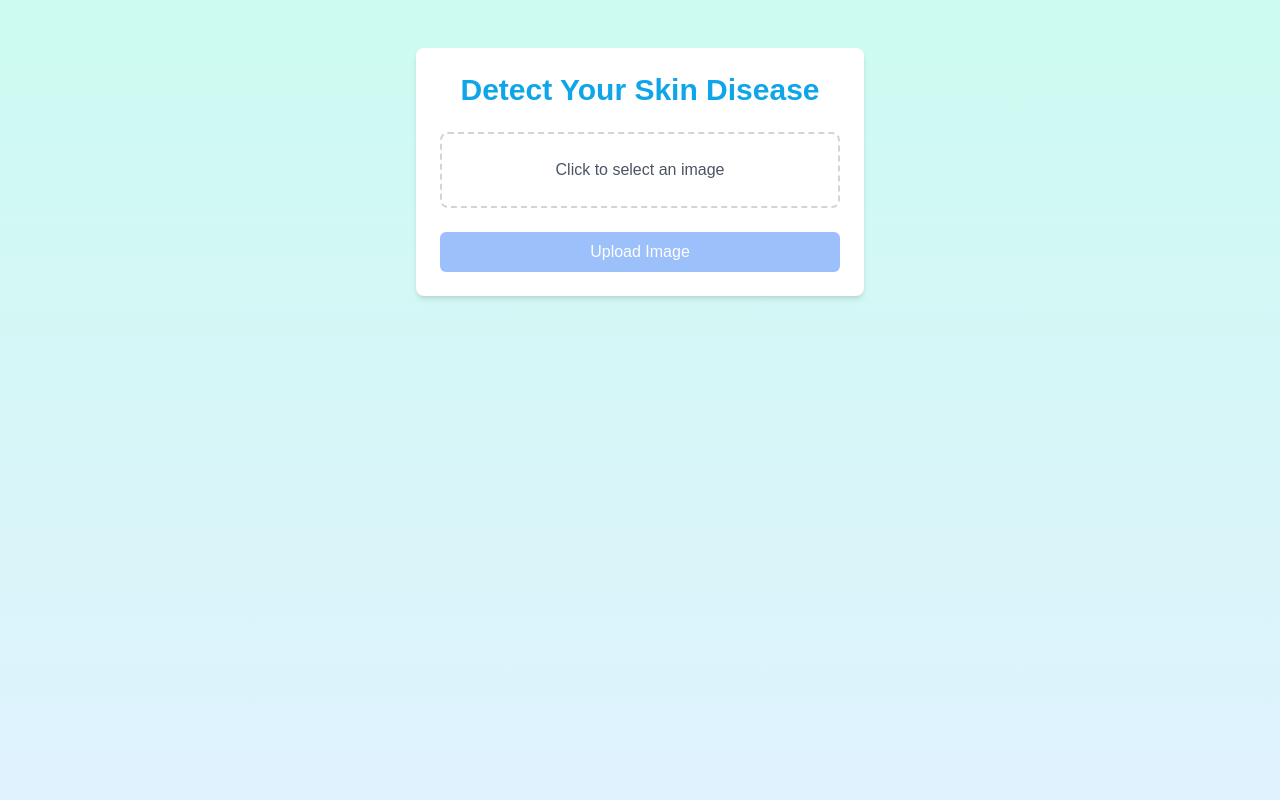
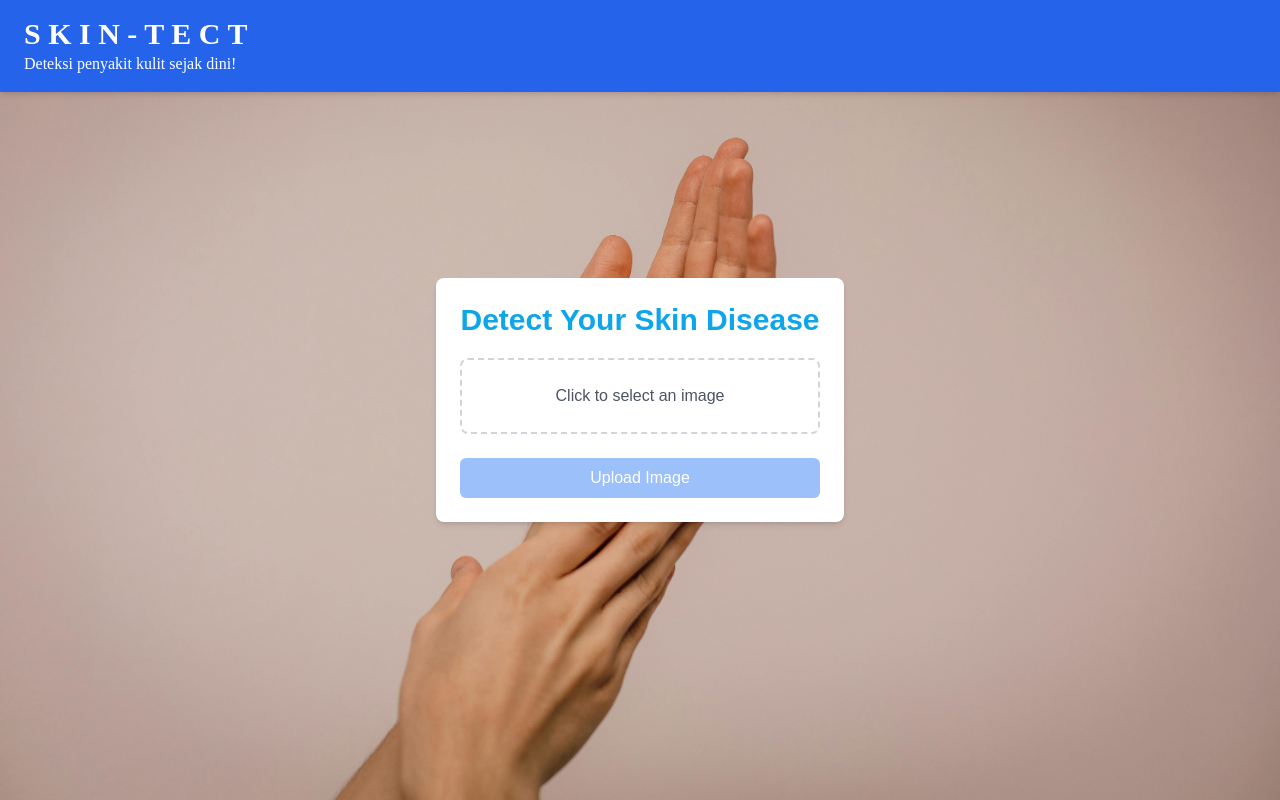
Before and after one commit to bintangharry123/tktb-frontend, a Next.js app: page / in a window 1280 px wide. Built offline with nearby package versions, Linux system fonts and the light colour scheme.

Commit message:
feat: commit changes

```diff
--- a/app/page.js
+++ b/app/page.js
@@ -28,10 +28,24 @@ export default function HomePage() {
     setResultData(data.result)
   };
 
-  return (
-    <div className="min-h-screen bg-gradient-to-b from-teal-100 to-sky-100 py-12 px-4">
+return (
+  <div className="min-h-screen bg-[url('/pexels-juanpphotoandvideo-1242349.jpg')] bg-cover bg-center flex items-center justify-center">
+      {/* Navigation Header */}
+      <div className="bg-blue-600 text-white py-4 px-6 shadow-md fixed top-0 left-0 w-full z-10">
+        <h1
+          style ={{
+            fontFamily: "Montserrat",
+          }}
+          className="text-3xl font-bold  text-white">S K I N - T E C T</h1>
+        <h1
+          style={{
+            fontFamily: "Plus Jakarta Sans",
+          }}
+          className="text-3l font-serif text-white">Deteksi penyakit kulit sejak dini!</h1>
+
+      </div>
       <div className="max-w-md mx-auto bg-white rounded-lg shadow-md p-6">
-        <h1 className="text-3xl font-bold mb-6 text-center text-sky-500">Detect Your Skin Disease</h1>
+        <h1 className="text-3xl font-bold mb-5  text-center text-sky-500">Detect Your Skin Disease</h1>
 
         <form onSubmit={handleSubmit} className="space-y-6">
           <div className="flex flex-col items-center">
@@ -75,16 +89,12 @@ export default function HomePage() {
           </button>
         </form>
       </div>
-      {
-        resultData != '' && (
-          <div className='max-w-md mx-auto bg-white rounded-lg shadow-md p-6 text-slate-600 mt-4'>
-            Prediction Result: {" "}
-            {
-              resultData
-            }
-          </div>
-        )
-      }
+      {resultData !== '' && (
+        <div className="max-w-md mx-auto bg-white rounded-lg shadow-md p-6 text-slate-600 mt-4">
+          Prediction Result: {' '}
+          {resultData}
+        </div>
+      )}
     </div>
   );
 }
--- a/tailwind.config.js
+++ b/tailwind.config.js
@@ -1,4 +1,6 @@
 /** @type {import('tailwindcss').Config} */
+/** @import url('https://fonts.googleapis.com/css2?family=Roboto:wght@400;700&display=swap'); */
+
 module.exports = {
   content: [
     "./pages/**/*.{js,ts,jsx,tsx,mdx}",
@@ -11,7 +13,10 @@ module.exports = {
         background: "var(--background)",
         foreground: "var(--foreground)",
       },
+      fontFamily: {
+        sans: ['Roboto', 'Arial', 'sans-serif'], // Ganti 'Roboto' dengan font yang diimpor
+      }
     },
   },
   plugins: [],
-};
+}
```
Also changed, not shown: public/pexels-cottonbro-5701545.jpg (added), public/pexels-juanpphotoandvideo-1242349.jpg (added).
